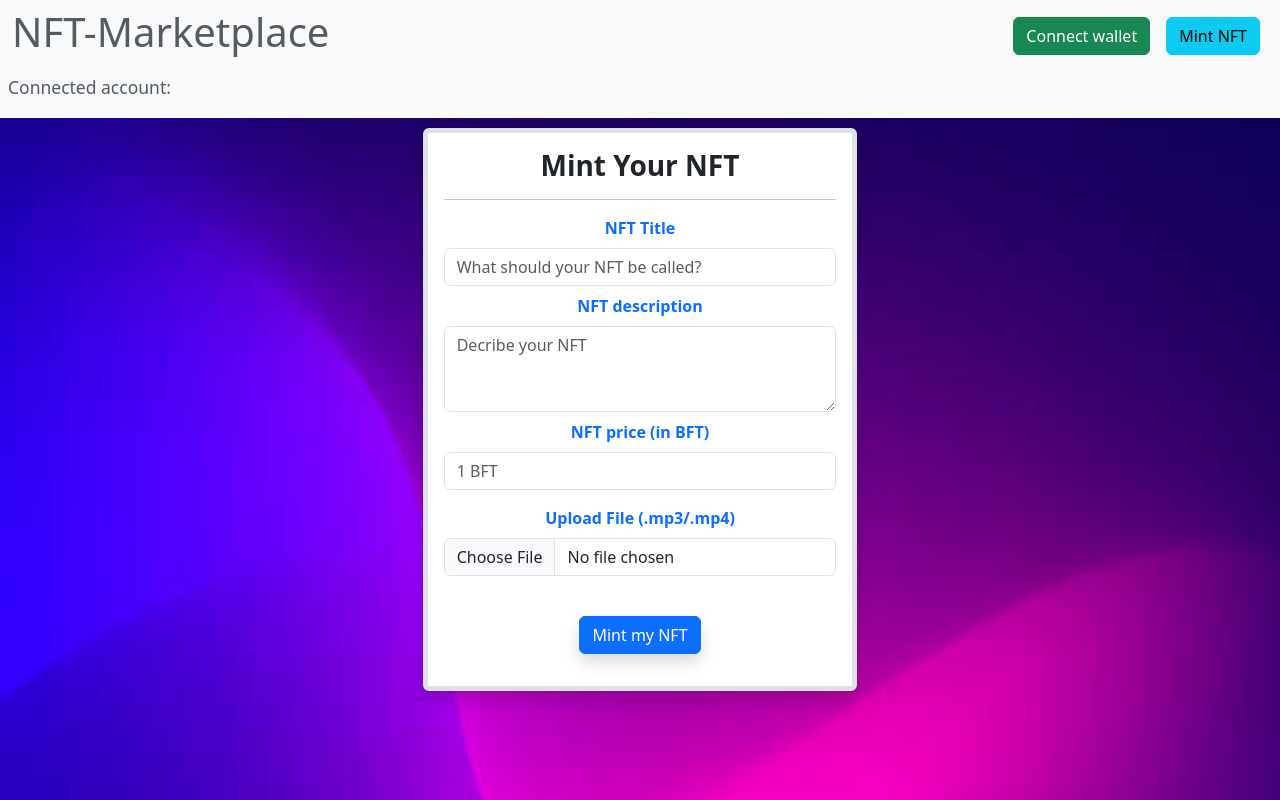
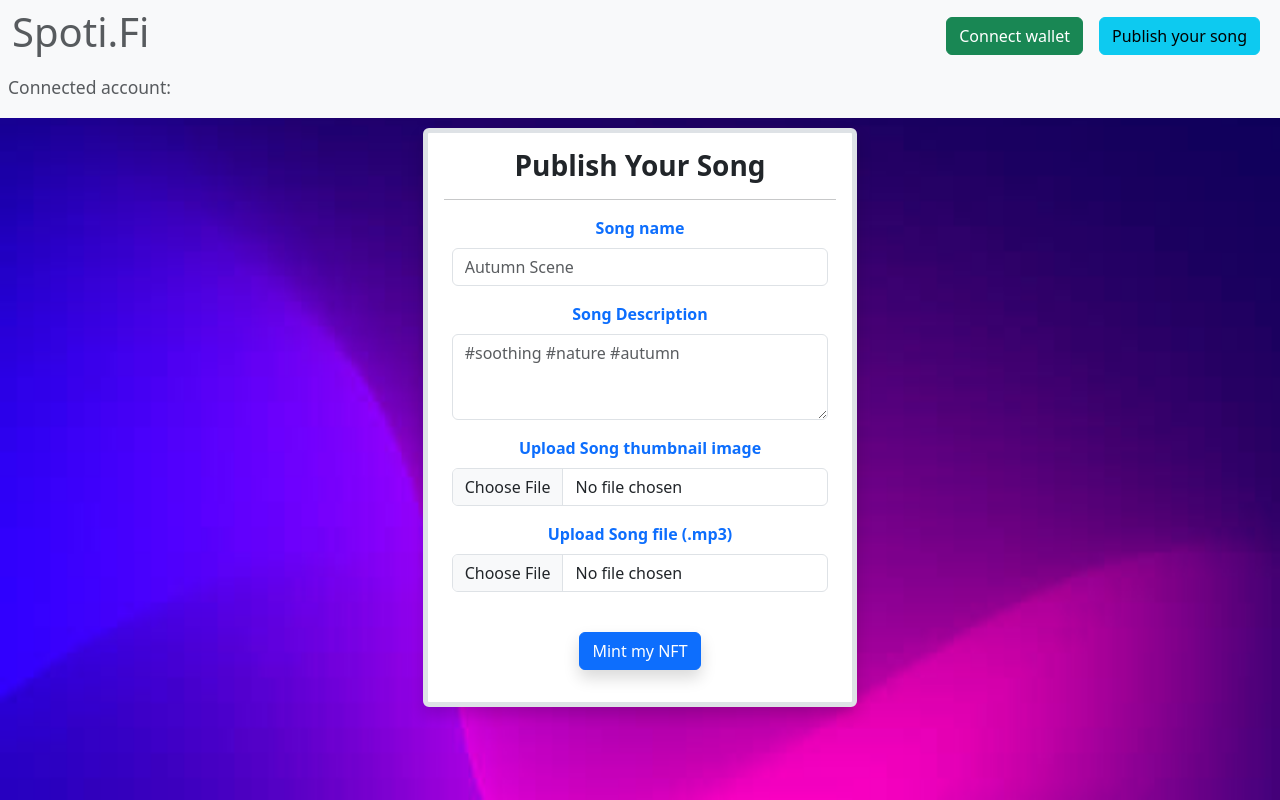
Before and after one commit to ameybagwe12/4_Kesari_BnB24, a React (Create React App) app: page /mintNFT in a window 1280 px wide. Built offline with nearby package versions, Linux system fonts and the light colour scheme.

Commit message:
publish song update

```diff
--- a/src/App.js
+++ b/src/App.js
@@ -110,7 +110,7 @@ function App() {
               {!player && (
                 <Route
                   path="/mintNFT"
-                  element={<MintNFT nfts={nfts} setNfts={setNfts} />}
+                  element={<MintNFT nfts={nfts} setNfts={setNfts} connectedAccount={connectedAccount}/>}
                 />
               )}
             </Routes>
--- a/src/components/card.jsx
+++ b/src/components/card.jsx
@@ -15,12 +15,13 @@ function Card({ nft, handlePayment, player }) {
         //     </div>
         // </div>
         <div className="card">
-            <img src={require(`../thumbnails/${nft.thumbnail}`)} class="card-img-top" alt={nft.nftName}/>
+            <img src={nft.thumUrl} class="card-img-top" alt={nft.nftName}/>
             <div class="card-body">
                 <h5 class="card-title">{nft.nftName}</h5>
                 <p class="card-text">{nft.nftDescription}</p>
                 <p class="card-text">Price: {nft.nftPrice} BFT</p>
-                {!player && (nft.mediaType === "audio" ? <button onClick={() => { console.log("hear me"); handlePayment(nft) }} className='btn btn-primary'>Hear Audio</button> : <button onClick={() => { console.log("watch me"); handlePayment(nft) }} className='btn btn-primary'>Watch video</button>)}
+                {!player && <button onClick={() => { console.log("hear me"); handlePayment(nft) }} className='btn btn-primary'>Hear Audio</button>}
+                {/* {!player && (nft.mediaType === "audio" ? <button onClick={() => { console.log("hear me"); handlePayment(nft) }} className='btn btn-primary'>Hear Audio</button> : <button onClick={() => { console.log("watch me"); handlePayment(nft) }} className='btn btn-primary'>Watch video</button>)} */}
             </div>
         </div>
     )
--- a/src/components/navbar.jsx
+++ b/src/components/navbar.jsx
@@ -30,12 +30,12 @@ function Navbar({ player }) {
         <nav class="navbar bg-body-tertiary">
             <div class="container-fluid">
                 <NavLink to="/" style={{ textDecoration: 'none' }}>
-                    <h1 className='text-body-secondary'>NFT-Marketplace</h1>
+                    <h1 className='text-body-secondary'>Spoti.Fi</h1>
                 </NavLink>
                 <form class="d-flex" role="search">
                 {!connected && <button class="btn btn-success m-2" type="button" onClick={connectWallet}>Connect wallet</button>}
                     {!player && <NavLink to="mintNFT">
-                        <button class="btn btn-info m-2" type="button" >Mint NFT</button>
+                        <button class="btn btn-info m-2" type="button" >Publish your song</button>
                     </NavLink>}
                 </form>
             </div>
--- a/src/pages/mintNFT.js
+++ b/src/pages/mintNFT.js
@@ -6,9 +6,11 @@ import key from '../key.json'
 import { useEffect } from 'react';
 import './mintNFT.css'
 
-function MintNFT({ nfts, setNfts }) {
+function MintNFT({ nfts, setNfts, connectedAccount }) {
 
     const [nftFile, setNftFile] = useState('');
+    const [nftThumbnail, setNftThumbnail] = useState('');
+    const [songId, setSongId] = useState(1);
 
     useEffect(() => {
         console.log(nfts);
@@ -16,35 +18,43 @@ function MintNFT({ nfts, setNfts }) {
 
     useEffect(() => {
         console.log("NFT file: ", nftFile);
-        if(nftFile.type){
-            if(nftFile.type.startsWith('audio/')){
-                // newNFT.mediaType = 'audio';
-                console.log("audio file");
-            } else if (nftFile.type.startsWith('video/')){
-                // newNFT.mediaType = 'video';
-                console.log("video file");
-            } else {
-                alert("Invalid file type! Please upload an audio or video file.");
-            }
-        }
-        const thumbnail = `../thumbnails/${(nfts.length%7) + 1}.jpg`
-        console.log(thumbnail);
-    }, [nftFile]);
+        console.log("NFT thumbnail: ", nftThumbnail);
+        // if(nftFile.type){
+        //     if(nftFile.type.startsWith('audio/')){
+        //         // newNFT.mediaType = 'audio';
+        //         console.log("audio file");
+        //     } else if (nftFile.type.startsWith('video/')){
+        //         // newNFT.mediaType = 'video';
+        //         console.log("video file");
+        //     } else {
+        //         alert("Invalid file type! Please upload an audio or video file.");
+        //     }
+        // }
+        // const thumbnail = `../thumbnails/${(nfts.length%7) + 1}.jpg`
+        // console.log(thumbnail);
+    }, [nftFile, nftThumbnail]);
 
     const handleUpload = async (e) => {
         const nftName = document.getElementById('nft-name').value;
         const nftDescription = document.getElementById('nft-description').value;
-        const nftPrice = parseInt(document.getElementById('nft-price').value);
-        if(!(nftName && nftDescription &&  nftPrice && nftFile)) {
+        const nftId = songId;
+        setSongId(songId+1);
+        if(!(nftName && nftDescription &&  nftThumbnail && nftFile)) {
             alert("Fill all the fields")
             return;
         }
-        const start = performance.now();
+        if(!(nftFile.type.startsWith('audio/') && nftThumbnail.type.startsWith('image/'))){
+            alert("Check the uploaded file types");
+            return;
+        }
         console.log("Uploading to IPFS...");
         e.preventDefault();
         try {
             const fileData = new FormData();
             fileData.append("file", nftFile);
+
+            const fileThumbnail = new FormData();
+            fileThumbnail.append("file", nftThumbnail);
 
             const res = await axios({
                 method: "post",
@@ -57,23 +67,27 @@ function MintNFT({ nfts, setNfts }) {
                 }
             });
             // https://cyan-magnetic-rat-616.mypinata.cloud/ipfs/Qmc1fus882uTZhJpvsY4xVYRMUV5NAAaqboNeJRomRtaBY
+            // console.log(res);
             const fileUrl = "https://cyan-magnetic-rat-616.mypinata.cloud/ipfs/" + res.data.IpfsHash;
-            console.log(fileUrl);
-            const end = performance.now();
-            console.log("Time taken to upload to IPFS: ", end - start);
+            // console.log(fileUrl);
             const nftUrl = fileUrl;
-            const thumbnail = `${(nfts.length%7) + 1}.jpg`
-            const newNFT = { nftName, nftDescription, nftPrice, thumbnail, nftUrl }
-            newNFT.isSold = false;
-            newNFT.isAdded = false;
-            if(nftFile.type.startsWith('audio/')){
-                newNFT.mediaType = 'audio';
-            } else if (nftFile.type.startsWith('video/')){
-                newNFT.mediaType = 'video';
-            }
 
+            const thum = await axios({
+                method: "post",
+                url: "https://api.pinata.cloud/pinning/pinFileToIPFS",
+                data: fileThumbnail,
+                headers: {
+                    pinata_api_key: key.API_Key,
+                    pinata_secret_api_key: key.API_Secret,
+                    "Content-Type": "multipart/form-data"
+                }
+            });
+            const thumUrl = "https://cyan-magnetic-rat-616.mypinata.cloud/ipfs/" + thum.data.IpfsHash;
+            const nftOwner = connectedAccount;
+
+            const newNFT = { nftId, nftName, nftDescription, thumUrl, nftUrl, nftOwner }
             setNfts([...nfts, newNFT])
-            console.log(nfts);
+            console.log("NFTS: ", nfts);
 
         } catch (error) {
             console.log(error);
@@ -85,34 +99,30 @@ function MintNFT({ nfts, setNfts }) {
             <div className="mintForm">
                 <div class="row justify-content-center mintForm-l">
                     <div class="col-sm-8 col-lg-6 col-xl-4 border border-5 rounded shadow p-3 mintForm-l2">
-                        <h3 class="fw-bolder text-center">Mint Your NFT</h3>
+                        <h3 class="fw-bolder text-center">Publish Your Song</h3>
                         <hr />
-                        <div class="mt-2 mb-2">
+                        <div class="m-2">
                             <label htmlFor="nft-name" class="form-label fw-bold text-primary">
-                                NFT Title
+                                Song name
                             </label>
-                            <input type="text" class="form-control" id="nft-name" placeholder="What should your NFT be called?"
+                            <input type="text" class="form-control" id="nft-name" placeholder="Autumn Scene"
                             />
                         </div>
-                        <div class="mt-2 mb-2">
-                            <label htmlFor="nft-description" class="form-label fw-bold text-primary">NFT description</label>
-                            <textarea class="form-control" id="nft-description" rows="3" placeholder="Decribe your NFT"></textarea>
+                        <div class="m-2 mt-3">
+                            <label htmlFor="nft-description" class="form-label fw-bold text-primary">Song Description</label>
+                            <textarea class="form-control" id="nft-description" rows="3" placeholder="#soothing #nature #autumn"></textarea>
                         </div>
-                        <div class="mt-2 mb-3">
-                            <label htmlFor="nft-price" class="form-label fw-bold text-primary">NFT price (in BFT)</label>
-                            <input type="number" class="form-control" id="nft-price" placeholder="1 BFT" min={1}/>
+                        <div className='m-2 mt-3'>
+                            <label htmlFor="nft-thumbnail" class="form-label fw-bold text-primary">
+                                Upload Song thumbnail image
+                            </label>
+                            <input class="form-control" type="file" id="nft-thumbnail" accept="image/*" onChange={(e) => { setNftThumbnail(e.target.files[0]) }} />
                         </div>
-                        {/* <div className='mb-3'>
-                            <label htmlFor="nft-image" class="form-label">
-                                Upload thumbnail
+                        <div className='m-2 mt-3'>
+                            <label htmlFor="nft-file" class="form-label fw-bold text-primary">
+                                Upload Song file (.mp3)
                             </label>
-                            <input class="form-control" type="file" accept="image/*" id="nft-image" onChange={(e) => { setNftImage(e.target.files[0]) }} />
-                        </div> */}
-                        <div>
-                            <label htmlFor="nft-file" class="form-label fw-bold text-primary">
-                                Upload File (.mp3/.mp4)
-                            </label>
-                            <input class="form-control" type="file" id="nft-file" accept="audio/*, video/*" onChange={(e) => { setNftFile(e.target.files[0]) }} />
+                            <input class="form-control" type="file" id="nft-file" accept="audio/*" onChange={(e) => { setNftFile(e.target.files[0]) }} />
                         </div>
                         <div class="mt-4 mb-3">
                             <button class="btn btn-primary mt-3 shadow" type="submit" id="mint-nft" onClick={handleUpload}> Mint my NFT </button>
```
Also changed, not shown: src/components/player.jsx (+3 -11 lines).
